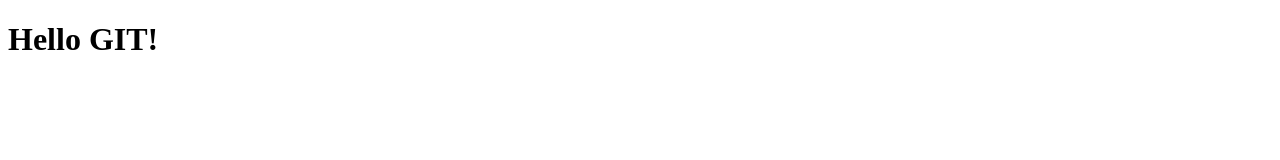
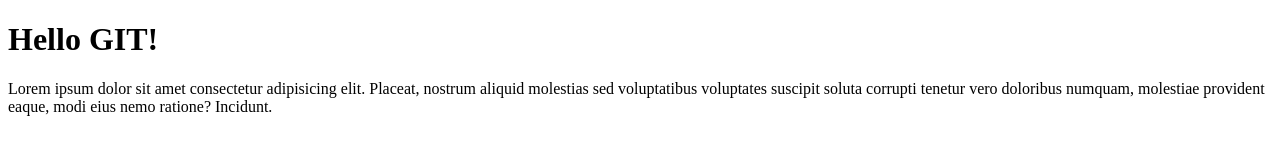
Before and after one commit to anna-wydrych-dybusc/git-course-4, a plain HTML site: page index.html in a window 1280 px wide. Drawn offline with Linux system fonts and the light colour scheme.

Commit message:
added paragraph

```diff
--- a/index.html
+++ b/index.html
@@ -8,5 +8,8 @@
 </head>
 <body>
     <h1>Hello GIT!</h1>
+    <p>
+        Lorem ipsum dolor sit amet consectetur adipisicing elit. Placeat, nostrum aliquid molestias sed voluptatibus voluptates suscipit soluta corrupti tenetur vero doloribus numquam, molestiae provident eaque, modi eius nemo ratione? Incidunt.
+    </p>
 </body>
 </html>
```
